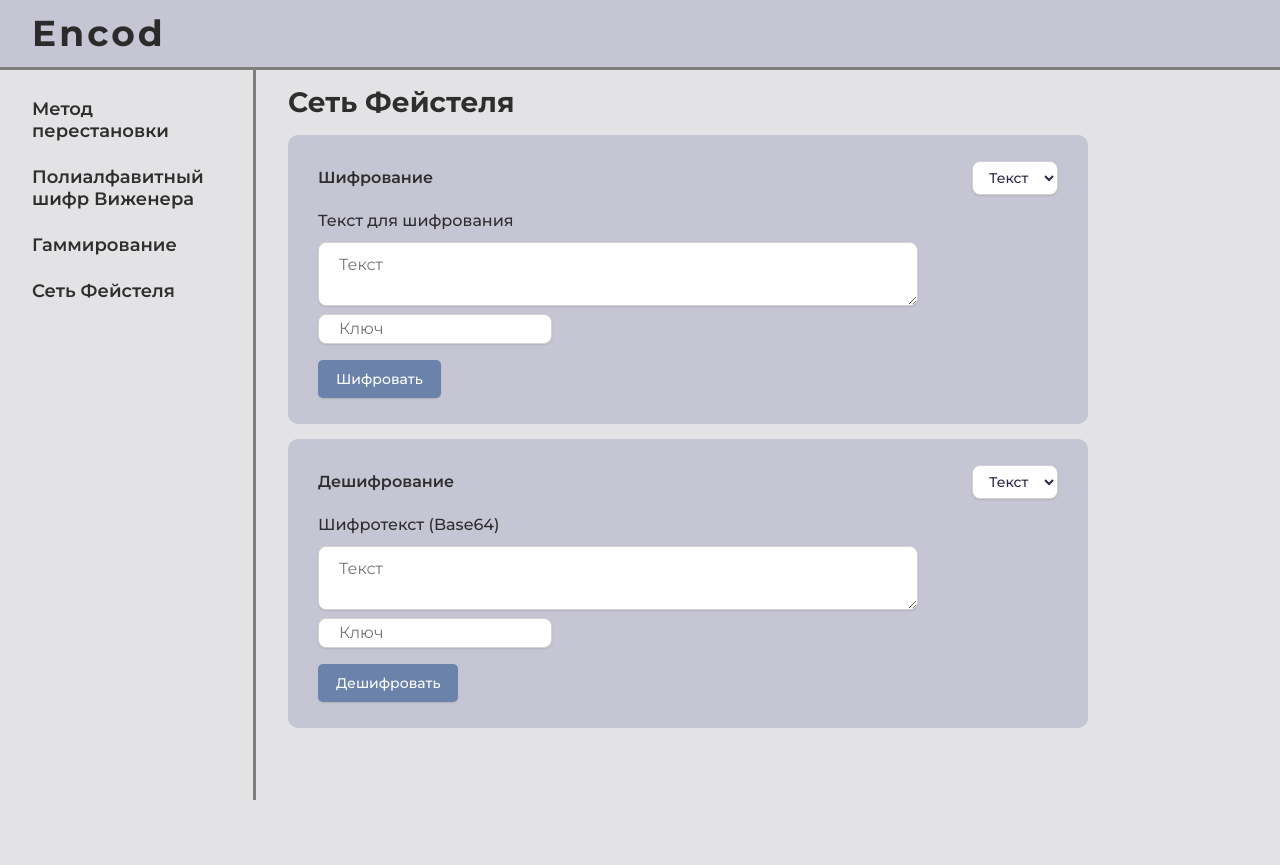
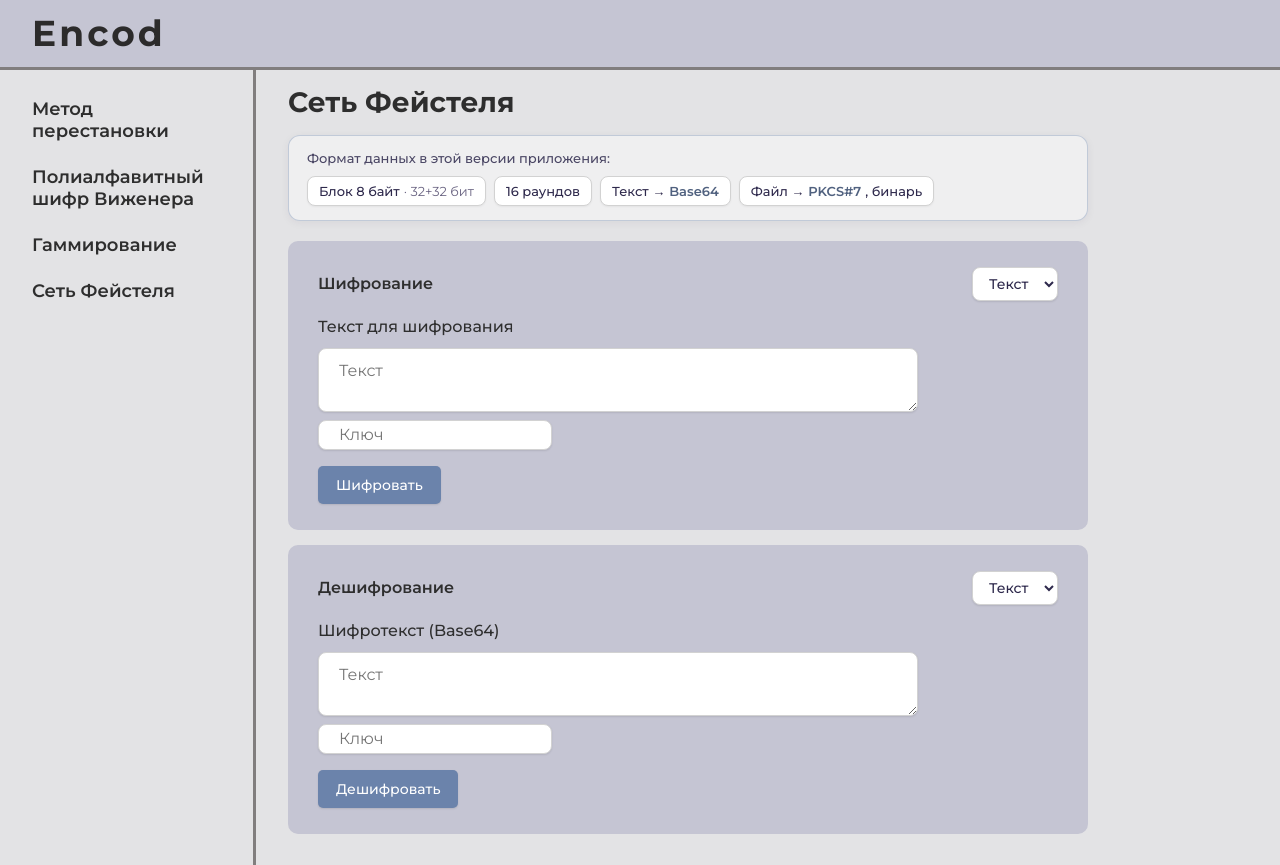
Before and after one commit to Rey1147/encryptionMethods, a React (Vite) app: page /feistel in a window 1280 px wide. Before the commit the page ends 800 px from the top, so only its background shows below. Built offline with nearby package versions, Linux system fonts and the light colour scheme.

Commit message:
добавлены блок с параметрами шифрования

```diff
--- a/src/pages/FeistelEncryptionPage/FeistelEncryptionPage.jsx
+++ b/src/pages/FeistelEncryptionPage/FeistelEncryptionPage.jsx
@@ -1,5 +1,7 @@
 import { useState } from "react"
 import {
+  BLOCK_BYTES,
+  FEISTEL_ROUNDS,
   feistelEncryption,
   feistelEncryptionFile,
 } from "../../algorithms/feistel"
@@ -36,6 +38,22 @@ export const FeistelEncryptionPage = () => {
   return (
     <section>
       <h2 className={styles.title}>Сеть Фейстеля</h2>
+      <aside className={styles.spec} aria-label="Параметры шифра">
+        <p className={styles.specLead}>Формат данных в этой версии приложения:</p>
+        <div className={styles.specChips}>
+          <span className={styles.chip}>
+            Блок {BLOCK_BYTES} байт{' '}
+            <span className={styles.chipMuted}>· 32+32 бит</span>
+          </span>
+          <span className={styles.chip}>{FEISTEL_ROUNDS} раундов</span>
+          <span className={styles.chip}>
+            Текст → <strong>Base64</strong>
+          </span>
+          <span className={styles.chip}>
+            Файл → <strong>PKCS#7</strong>, бинарь
+          </span>
+        </div>
+      </aside>
       <div className={styles.wrapper}>
         <EncryptionForm
           title="Шифрование"
--- a/src/pages/FeistelEncryptionPage/index.module.css
+++ b/src/pages/FeistelEncryptionPage/index.module.css
@@ -11,3 +11,52 @@
   border-radius: 10px;
   margin: 15px 0;
 }
+
+.spec {
+  max-width: 800px;
+  margin: 15px 0 20px;
+  padding: 14px 18px;
+  background: rgba(255, 255, 255, 0.42);
+  border: 1.5px solid rgba(107, 131, 171, 0.35);
+  border-radius: 12px;
+  box-shadow: 0 2px 8px rgba(46, 41, 76, 0.06);
+}
+
+.specLead {
+  margin: 0 0 10px;
+  font-size: 13px;
+  font-weight: 500;
+  color: rgb(74, 70, 100);
+}
+
+.specChips {
+  display: flex;
+  flex-wrap: wrap;
+  gap: 8px;
+  align-items: center;
+}
+
+.chip {
+  display: inline-flex;
+  align-items: center;
+  gap: 4px;
+  padding: 6px 11px;
+  font-size: 13px;
+  font-weight: 500;
+  line-height: 1.25;
+  color: rgb(46, 41, 76);
+  background-color: #fff;
+  border: 1.5px solid #d2d2d2;
+  border-radius: 8px;
+  box-shadow: 0 1px 2px rgba(0, 0, 0, 0.05);
+}
+
+.chip strong {
+  font-weight: 600;
+  color: #50617f;
+}
+
+.chipMuted {
+  font-weight: 400;
+  color: rgb(106, 100, 130);
+}
```
